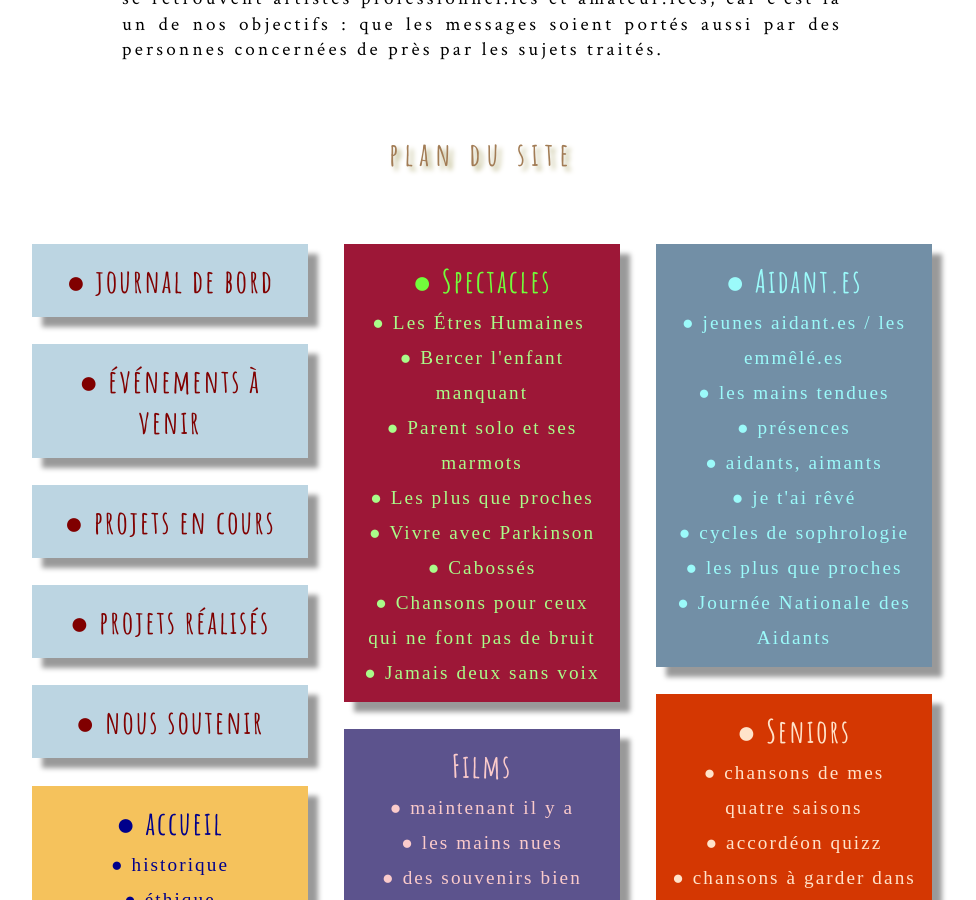
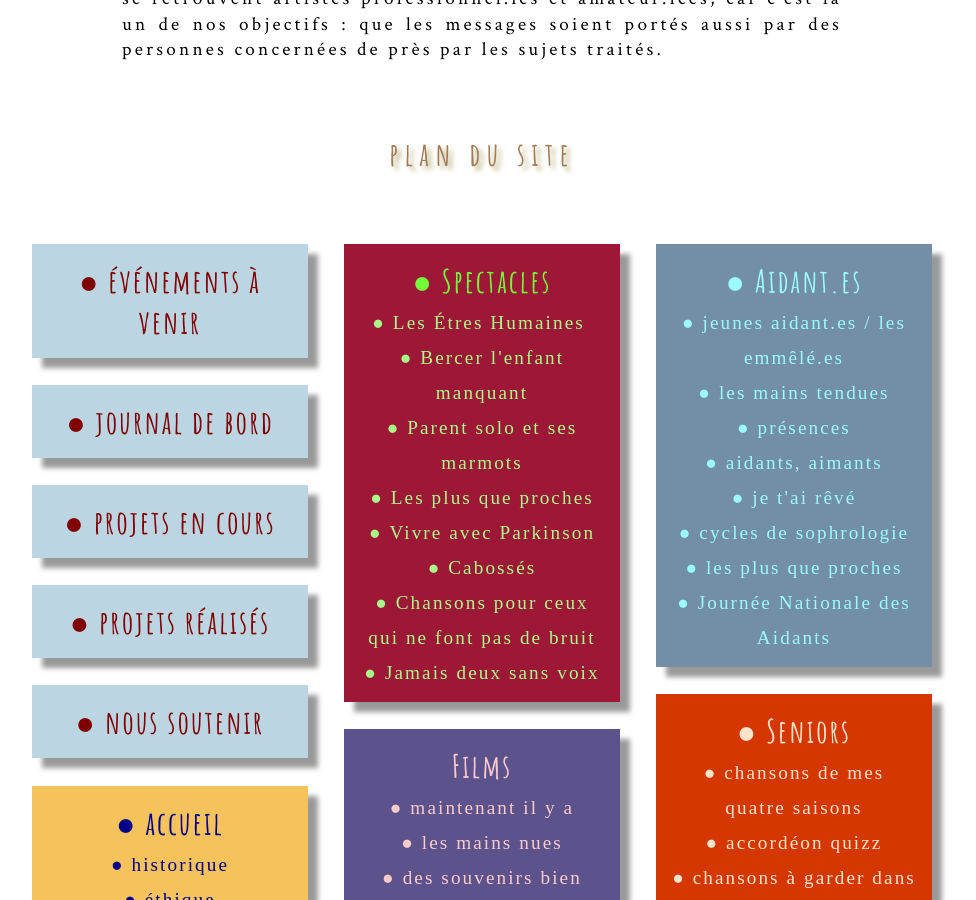
Before and after one commit to leshnik/revertouthaut, a Jekyll site: the page built from index.html, in a window 1280 px wide and 900 px high, scrolled down 8310 px. Shown: the whole window, without its empty margins (158-1134 px from the left). Built offline with Jekyll 4.4.1, drawn with Linux system fonts in a browser that asks for light colours.

Commit message:
nav even on top then journal

```diff
--- a/_includes/NavListCards2.html
+++ b/_includes/NavListCards2.html
@@ -3,11 +3,13 @@
 <nav>
 <div id="siteMap" class="space-around--wrap">
   <div>
+
+    <p class="shadow" style="background: #bcd5e2; width: 28ch">
+      <a class="nav-list-heading" style="color:#800000" href="/evenements-a-venir">●&nbsp;événements à venir</a>
+    </p>
+
     <p class="shadow" style="background:#bcd5e2; width: 28ch">
       <a class="nav-list-heading" style="color:#800000" href="/journal-de-bord">●&nbsp;journal de bord</a>
-    </p>
-    <p class="shadow" style="background: #bcd5e2; width: 28ch">
-      <a class="nav-list-heading" style="color:#800000" href="/evenements-a-venir">●&nbsp;événements à venir</a>
     </p>
 
       <p class="shadow" style="background: #bcd5e2; width: 28ch">
```
